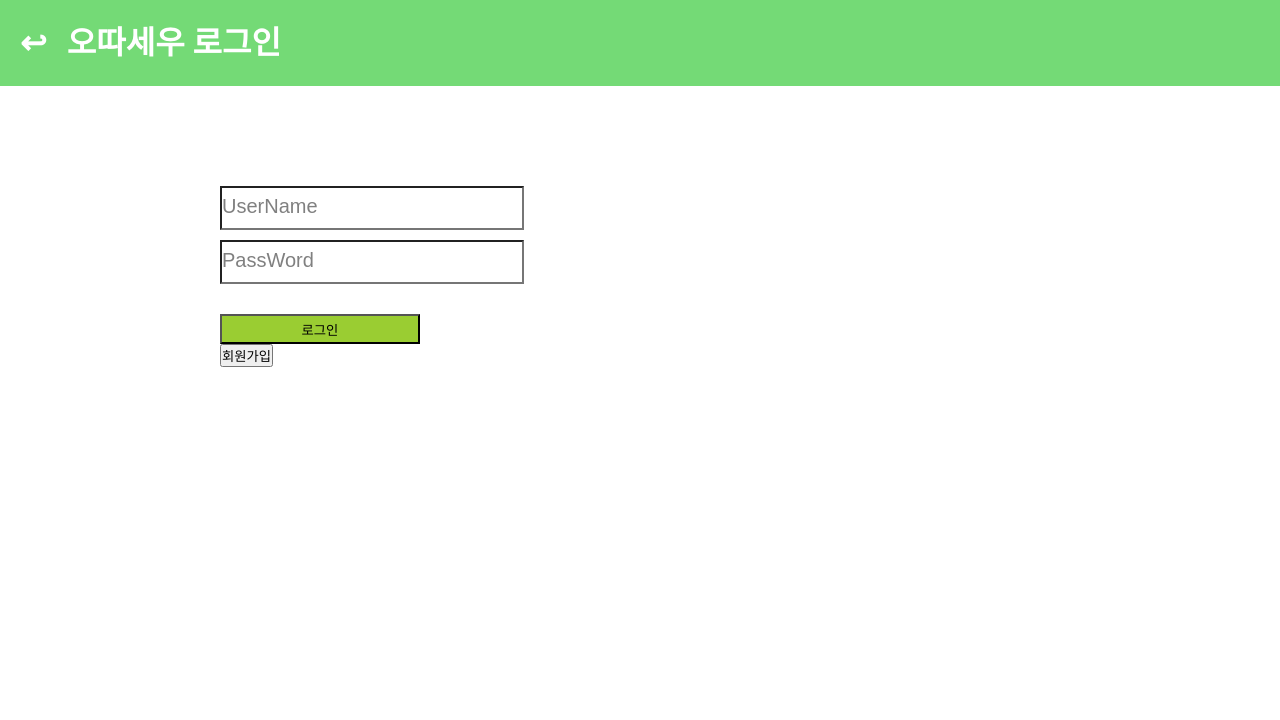
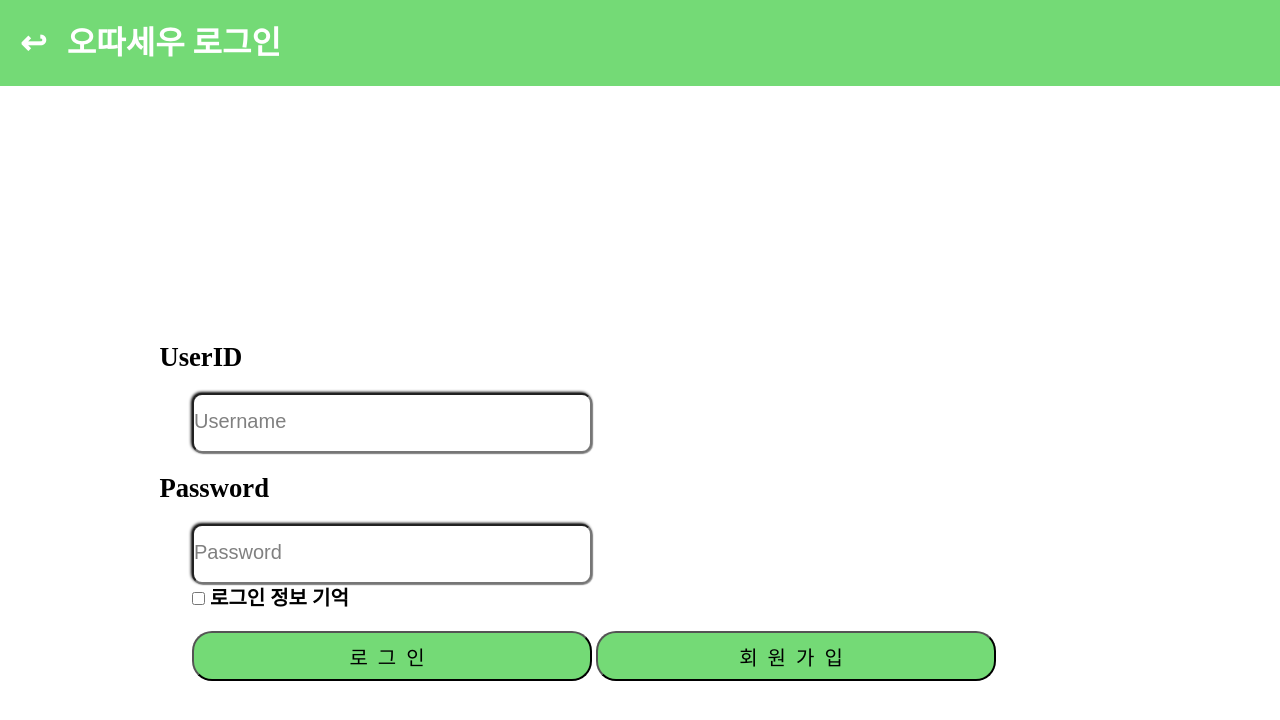
Before and after one commit to LeeJY0116/CPMS, a Django app: template CPMS/CPMSproject/CPMSapp/templates/login.html in a window 1280 px wide. Shown: the top 720 px of the page. Run offline with Django 3.2, Linux system fonts and the light colour scheme; the template is opened without the code that fills it, so the values that code supplies are empty.

Commit message:
로그인창 css 매무리

```diff
--- a/CPMS/CPMSproject/CPMSapp/css/login.css
+++ b/CPMS/CPMSproject/CPMSapp/css/login.css
@@ -1,47 +1,75 @@
 * {
     list-style: none;
     text-decoration: none;
-    border-collapse: collapse;
     margin: 0px;
     padding: 0px;
-    color: #000;
+    box-sizing: border-box;
 }
 
 .login {
-    width: 80px;
-    padding-left: 220px;
-    padding-top:100px;
+    padding-left: 15%;
+    padding-top:20%;
 }
 
-.login > form > input{
-    height: 40px;
-    width: 300px;
+.login_id input , .login_pw input{
+    outline: none;
+    box-shadow: 1px 1px 1px rgba(0, 0, 0, 0.4), -1px -1px 3px rgba(0, 0, 0, 1);
+    height: 60px;
+    width: 400px;
     background: white;
-    margin-bottom: 10px;
+    margin-top: 10px;
+    margin-bottom: 20px;
+    border-radius: 10px;
 }
 
-.login > form > ::placeholder{
-    height: 30px;
+.login_id ::placeholder, .login_pw ::placeholder{
     color : gray;
-    font-size:15pt
+    font-size:15pt;
 }
 
-.login_button {
+.login_button:visited{
     margin-top: 20px;
-    background : yellowgreen;
-    width: 200px;
-    height: 30px;
+    background : white;
+    width: 400px;
+    height: 50px;
+    border-radius: 20px;
+    letter-spacing: 10px;
+    font-size: 15pt;
 }
+
+.login_button , .login > form > button{
+    margin-top: 20px;
+    background : #74da76;
+    width: 400px;
+    height: 50px;
+    border-radius: 20px;
+    letter-spacing: 10px;
+    font-size: 15pt;
+}
+
 .head{
     display: flex;
     line-height: 86px;
     background: #74da76;
+    width: 100%;
 }
 
-.head >li{
+.head li{
     margin-left: 20px;
 }
 
-.head > li > h1{
+.head li h1 a{
     color:white;
 }
+
+.login_id h4 , .login_pw h4{
+    font-size: 20pt;
+    margin-bottom: 10px;
+    margin-left : -3%;
+}
+.login_check{
+    margin-top: -2%;
+    font-size: 15pt;
+    width: 80%;
+    font-weight: bold;
+}
--- a/CPMS/CPMSproject/CPMSapp/templates/login.html
+++ b/CPMS/CPMSproject/CPMSapp/templates/login.html
@@ -1,5 +1,5 @@
 <!DOCTYPE html>
-<html lang="ko">
+<html lang="ko" >
 
 <head>
     <meta charset="UTF-8">
@@ -11,19 +11,30 @@
 
 <body>
     <header>
-        <a href="#">
-            <div class = "head">
-                <li><h1>↩</h1></li>
-                <li><h1>오따세우 로그인</h1></li>
-            </div>
-        </a>
+        <div class="head" style="width: 100%;">
+                <li>
+                    <h1><a href="#">↩</a></h1>
+                </li>
+                <li>
+                    <h1><a href="http://www.naver.com">오따세우 로그인</a></h1>
+                </li>
+        </div>
     </header>
     <section>
         <div class="login">
             <form action="" method="get">
-                <input id='userid' type='text' placeholder="UserName" /><br>
-                <input id='userpassword' type='password' placeholder="PassWord" maxlength='5' /><br>
-                <div><input type='submit' class="login_button" value="로그인"></div>
+                <div class="login_id">
+                    <h4>UserID</h4>
+                    <input id='userid' type='text' placeholder="Username" /><br>
+                </div>
+                <div class="login_pw">
+                    <h4>Password</h4>
+                    <input id='userpassword' type='password' placeholder="Password" maxlength='5' /><br>
+                </div>
+                <div class="login_check">
+                    <input type="checkbox" name="" id=""> 로그인 정보 기억
+                </div>
+                <input type='submit' class="login_button" value="로그인">
                 <button onclick="location.href = '#'">회원가입</button>
             </form>
         </div>
```
